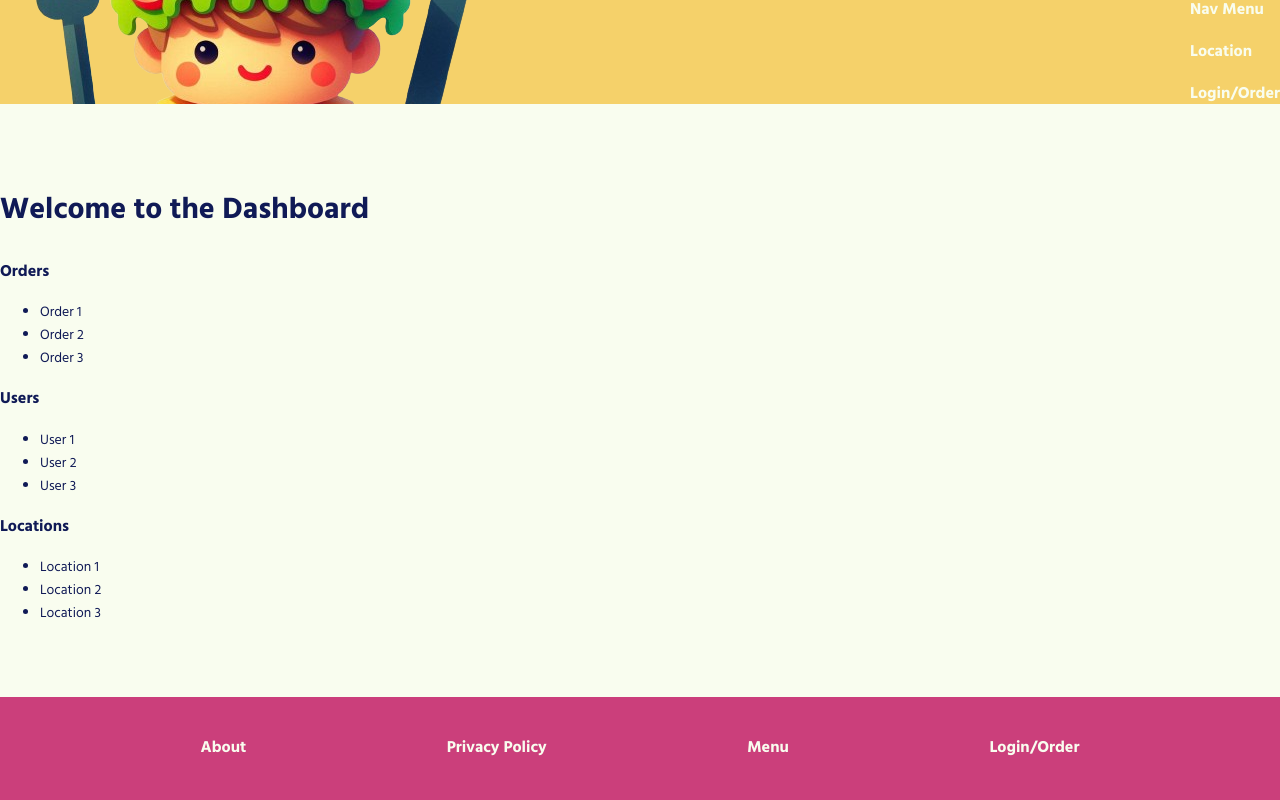
After one commit to meyersa/aws-flask, a Flask app: page /staff in a window 1280 px wide. The commit adds this page. Run offline with Flask 3, Linux system fonts and the light colour scheme.

Commit message:
feature/login and location

```diff
--- a/src/app.py
+++ b/src/app.py
@@ -1,24 +1,245 @@
-from flask import Flask, render_template
+from flask import Flask, render_template, request, redirect, url_for
+import requests
+from math import radians, sin, cos, sqrt, atan2
 
 app = Flask(__name__)
 
-# Define menu items dynamically
+# Filler data for menu items (to be replaced with database)
 menu_items = [
-    {"name": "Pasta Carbonara", "price": "$15", "description": "Delicious pasta with creamy sauce.", "image_url": "/static/food.png"},
-    {"name": "Tiramisu", "price": "$8", "description": "Classic Italian dessert made with coffee and mascarpone.", "image_url": "/static/food.png"},
-    {"name": "Margherita Pizza", "price": "$12", "description": "Traditional Italian pizza topped with tomatoes, mozzarella, and basil.", "image_url": "/static/food.png"},
-    {"name": "Caesar Salad", "price": "$10", "description": "Fresh romaine lettuce with Caesar dressing, croutons, and Parmesan cheese.", "image_url": "/static/food.png"},
-    {"name": "Grilled Salmon", "price": "$18", "description": "Fresh grilled salmon served with seasonal vegetables.", "image_url": "/static/food.png"},
-    {"name": "Chicken Alfredo", "price": "$14", "description": "Creamy Alfredo sauce with grilled chicken served over pasta.", "image_url": "/static/food.png"},
-    {"name": "Cheeseburger", "price": "$11", "description": "Classic cheeseburger with lettuce, tomato, onion, and choice of cheese.", "image_url": "/static/food.png"},
-    {"name": "Sushi Platter", "price": "$20", "description": "Assortment of fresh sushi rolls and sashimi.", "image_url": "/static/food.png"},
-    # Add more menu items here
+    {
+        "name": "Pasta Carbonara",
+        "price": "$15",
+        "description": "Delicious pasta with creamy sauce.",
+        "image_url": "/static/food.png",
+    },
+    {
+        "name": "Tiramisu",
+        "price": "$8",
+        "description": "Classic Italian dessert made with coffee and mascarpone.",
+        "image_url": "/static/food.png",
+    },
+    {
+        "name": "Margherita Pizza",
+        "price": "$12",
+        "description": "Traditional Italian pizza topped with tomatoes, mozzarella, and basil.",
+        "image_url": "/static/food.png",
+    },
+    {
+        "name": "Caesar Salad",
+        "price": "$10",
+        "description": "Fresh romaine lettuce with Caesar dressing, croutons, and Parmesan cheese.",
+        "image_url": "/static/food.png",
+    },
+    {
+        "name": "Grilled Salmon",
+        "price": "$18",
+        "description": "Fresh grilled salmon served with seasonal vegetables.",
+        "image_url": "/static/food.png",
+    },
+    {
+        "name": "Chicken Alfredo",
+        "price": "$14",
+        "description": "Creamy Alfredo sauce with grilled chicken served over pasta.",
+        "image_url": "/static/food.png",
+    },
+    {
+        "name": "Cheeseburger",
+        "price": "$11",
+        "description": "Classic cheeseburger with lettuce, tomato, onion, and choice of cheese.",
+        "image_url": "/static/food.png",
+    },
+    {
+        "name": "Sushi Platter",
+        "price": "$20",
+        "description": "Assortment of fresh sushi rolls and sashimi.",
+        "image_url": "/static/food.png",
+    },
 ]
+
+# Filler data for restaurant locations (to be replaced with database)
+restaurant_locations = [
+    {"name": "Restaurant A", "latitude": 40.7128, "longitude": -74.0060},
+    {"name": "Restaurant B", "latitude": 34.0522, "longitude": -118.2437},
+    {"name": "Restaurant C", "latitude": 51.5074, "longitude": -0.1278},
+]
+
+# Filler data for users
+users = [
+    {"username": "customer1", "password": "password1", "role": "customer"},
+    {"username": "staff1", "password": "password1", "role": "staff"},
+    {"username": "manager1", "password": "password1", "role": "manager"},
+]
+
+# Filler data for orders (for demonstration, just a list of dictionaries)
+orders = [
+    {
+        "order_id": 1,
+        "customer": "customer1",
+        "items": ["Pasta Carbonara", "Margherita Pizza"],
+        "status": "placed",
+    },
+    {
+        "order_id": 2,
+        "customer": "customer2",
+        "items": ["Tiramisu", "Caesar Salad"],
+        "status": "delivered",
+    },
+    {
+        "order_id": 3,
+        "customer": "customer3",
+        "items": ["Grilled Salmon", "Chicken Alfredo"],
+        "status": "in_progress",
+    },
+]
+
+
+def calculate_distance(lat1, lon1, lat2, lon2):
+    R = 6371.0  # Radius of Earth in km
+
+    lat1_rad, lon1_rad, lat2_rad, lon2_rad = map(radians, [lat1, lon1, lat2, lon2])
+
+    dlon = lon2_rad - lon1_rad
+    dlat = lat2_rad - lat1_rad
+
+    a = sin(dlat / 2) ** 2 + cos(lat1_rad) * cos(lat2_rad) * sin(dlon / 2) ** 2
+    c = 2 * atan2(sqrt(a), sqrt(1 - a))
+
+    distance_km = R * c  # Result in km
+
+    # Convert kilometers to miles
+    distance_miles = distance_km * 0.621371
+
+    return distance_miles
+
+
+def get_user_location(user_ip):
+    ip_api_url = f"http://ip-api.com/json/{user_ip}"
+    try:
+        response = requests.get(ip_api_url)
+        if response.status_code == 200:
+            location_data = response.json()
+            city = location_data.get("city")
+            country = location_data.get("country")
+            user_lat = location_data.get("lat")
+            user_lon = location_data.get("lon")
+            return city, country, user_lat, user_lon
+    except Exception as e:
+        print(f"Error fetching user location: {e}")
+    return None, None, None, None
+
+
+def nearest_location(user_lat, user_lon, locations):
+    return min(
+        locations,
+        key=lambda loc: calculate_distance(
+            user_lat, user_lon, loc["latitude"], loc["longitude"]
+        ),
+    )
+
 
 @app.route("/")
 def home():
-    special_of_the_day = "Try our Chef's Special Seafood Risotto!"
-    return render_template("index.html", menu_items=menu_items, special_of_the_day=special_of_the_day)
+    user_ip = request.remote_addr
+    user_city, user_country, user_lat, user_lon = get_user_location(user_ip)
+
+    if user_lat is not None and user_lon is not None:
+        nearest = nearest_location(user_lat, user_lon, restaurant_locations)
+        nearest_location_name = nearest["name"]
+        nearest_location_distance = round(
+            calculate_distance(
+                user_lat, user_lon, nearest["latitude"], nearest["longitude"]
+            ),
+            2,
+        )
+
+        # Calculate distances to all locations and sort by distance
+        distances_to_all = [
+            (
+                loc["name"],
+                round(
+                    calculate_distance(
+                        user_lat, user_lon, loc["latitude"], loc["longitude"]
+                    ),
+                    2,
+                ),
+            )
+            for loc in restaurant_locations
+        ]
+        distances_to_all.sort(key=lambda x: x[1])
+
+        # Get the top 3 closest locations
+        top_3_closest = distances_to_all[:3]
+
+        print(top_3_closest)
+        return render_template(
+            "index.html",
+            menu_items=menu_items,
+            user_location=f"{user_city}, {user_country}",
+            nearest_location_name=nearest_location_name,
+            nearest_location_distance=nearest_location_distance,
+            top_3_closest=top_3_closest,
+            restaurant_locations=restaurant_locations,
+        )
+
+    return render_template(
+        "index.html",
+        menu_items=menu_items,
+        user_location="Unknown",
+        nearest_location_name=None,
+        nearest_location_distance=None,
+        top_3_closest=None,
+        restaurant_locations=restaurant_locations,
+    )
+
+
+# Route for login page
+@app.route("/login", methods=["GET", "POST"])
+def login():
+    if request.method == "POST":
+        username = request.form["username"]
+        password = request.form["password"]
+
+        # Check if user exists and credentials are correct
+        for user in users:
+            if user["username"] == username and user["password"] == password:
+                role = user["role"]
+                # Redirect to appropriate page based on role
+                if role == "customer":
+                    return redirect(url_for("customer_dashboard"))
+                elif role == "staff":
+                    return redirect(url_for("staff_dashboard"))
+                elif role == "manager":
+                    return redirect(url_for("manager_dashboard"))
+
+        # If credentials are incorrect or user doesn't exist, reload login page
+        return render_template(
+            "login.html", message="Invalid credentials. Please try again."
+        )
+
+    # For GET request, render the login page
+    return render_template("login.html")
+
+
+# Route for customer dashboard
+@app.route("/customer")
+def customer_dashboard():
+    # Here you can pass any necessary data for the customer dashboard
+    return render_template("dashboard.html", role="customer")
+
+
+# Route for staff dashboard
+@app.route("/staff")
+def staff_dashboard():
+    # Here you can pass any necessary data for the staff dashboard
+    return render_template("dashboard.html", role="staff")
+
+
+# Route for manager dashboard
+@app.route("/manager")
+def manager_dashboard():
+    # Here you can pass any necessary data for the manager dashboard
+    return render_template("dashboard.html", role="manager")
+
 
 if __name__ == "__main__":
     app.run(debug=True)
--- a/src/static/style.css
+++ b/src/static/style.css
@@ -39,36 +36,42 @@ header {
   background-color: var(--accent-one);
   height: var(--medium-height);
   align-items: center;
-
+  overflow: hidden;
 }
 
 header > * {
-    color: var(--white)
-
+  color: var(--white);
 }
 
-header > .header-left {
+header > .header-right {
   display: flex;
   flex-direction: row;
   gap: 2rem;
   margin: 2rem;
+}
 
+header a {
+  text-decoration: none;
+  color: var(--white);
 }
+
+header > img {
+  max-height: 100%;
+}
+
 html img {
   max-width: 100%;
-
 }
 
 h2 {
   font-size: 2.5rem;
+}
 
-}
 #opening {
-    background-image: url('/static/banner.png');
+  background-image: url("/static/banner.png");
   background-size: contain;
   background-repeat: round;
   height: var(--big-height);
-
 }
 
 #opening > h1 {
@@ -187,19 +238,16 @@ footer {
   flex-wrap: wrap;
   justify-content: space-evenly;
   align-items: center;
-
 }
 
-footer > * {
+footer * {
   color: var(--white);
-
+  text-decoration: none;
 }
-
 
 @media screen and (max-width: 1300px) {
   html {
     font-size: 0.75rem;
-
   }
   #opening > h1 {
     font-size: 8rem;
--- /dev/null
+++ b/src/templates/dashboard.html
@@ -0,0 +1,54 @@
+<!DOCTYPE html>
+<html lang="en">
+
+<head>
+    <meta charset="UTF-8">
+    <meta name="viewport" content="width=device-width, initial-scale=1.0">
+    <link rel="icon" type="image/x-icon" href="{{ url_for('static', filename='favicon.ico') }}">
+    <title>Dashboard</title>
+    <link rel="stylesheet" href="{{ url_for('static', filename='style.css') }}">
+</head>
+
+<body>
+    {% include 'header.html' %}
+
+    <div class="dashboard-container">
+        <h2>Welcome to the Dashboard</h2>
+        <div class="dashboard-content">
+            <div class="dashboard-section">
+                <h3>Orders</h3>
+                <!-- Display orders here -->
+                <ul>
+                    <li>Order 1</li>
+                    <li>Order 2</li>
+                    <li>Order 3</li>
+                    <!-- Add more orders dynamically if needed -->
+                </ul>
+            </div>
+            <div class="dashboard-section">
+                <h3>Users</h3>
+                <!-- Display users here -->
+                <ul>
+                    <li>User 1</li>
+                    <li>User 2</li>
+                    <li>User 3</li>
+                    <!-- Add more users dynamically if needed -->
+                </ul>
+            </div>
+            <div class="dashboard-section">
+                <h3>Locations</h3>
+                <!-- Display locations here -->
+                <ul>
+                    <li>Location 1</li>
+                    <li>Location 2</li>
+                    <li>Location 3</li>
+                    <!-- Add more locations dynamically if needed -->
+                </ul>
+            </div>
+        </div>
+    </div>
+
+    {% include 'footer.html' %}
+</body>
+
+</html>
```
Also changed, not shown: other parts of src/static/style.css (+66 -22 lines), src/templates/index.html (+13 -5 lines), src/templates/login.html (added, +31 -0 lines), src/static/map.png. Lines whose indentation alone changed are shown as unchanged.
